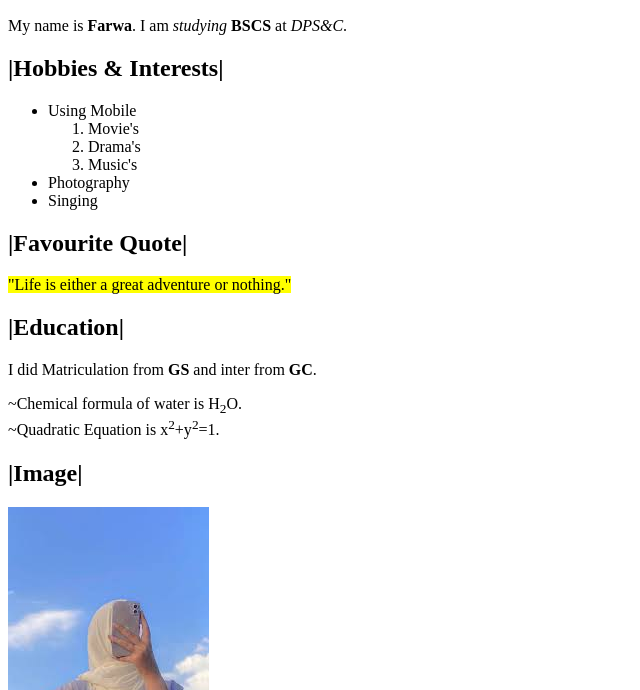
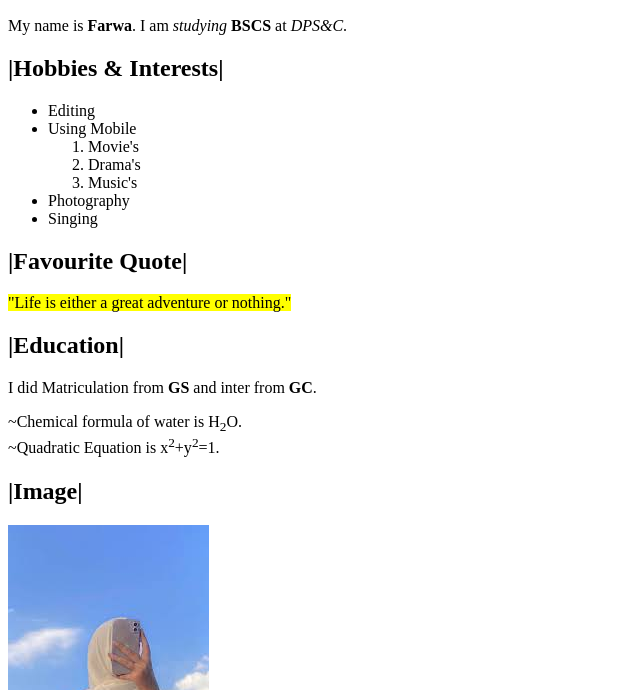
Before and after one commit to Farwa-Shahzad/Lists-in-HTML, a plain HTML site: page index.html in a window 1280 px wide. Shown: the part 110-800 px from the top of the page, without its empty margins (0-640 px from the left). Drawn offline with Linux system fonts and the light colour scheme.

Commit message:
Commit message

```diff
--- a/profile.html
+++ b/index.html
@@ -14,6 +14,7 @@
 
     <h2>|Hobbies & Interests|</h2>
     <ul>
+        <li>Editing</li>
         <li>Using Mobile</li>
         <ol>
             <li>Movie's</li>
```
